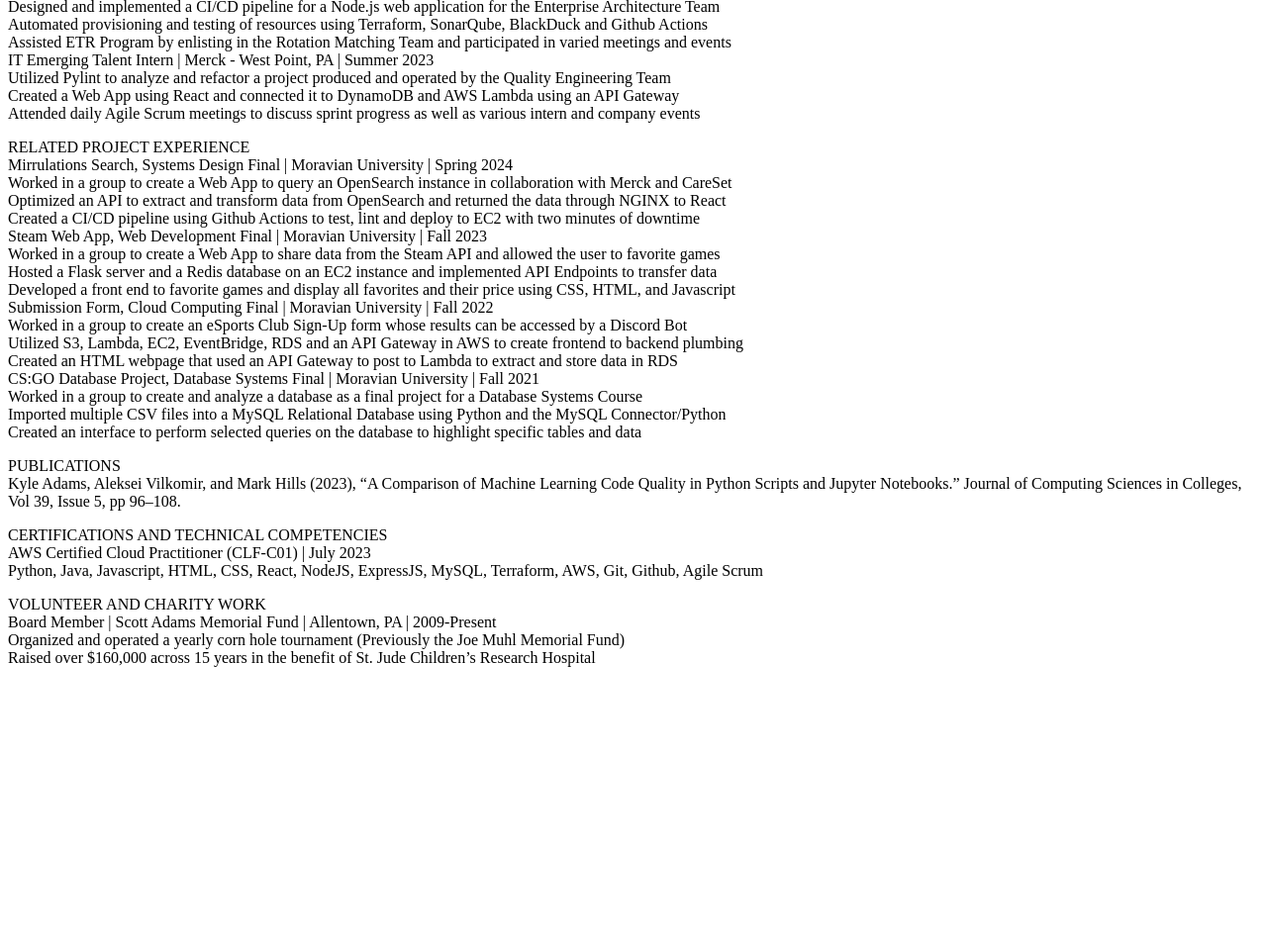
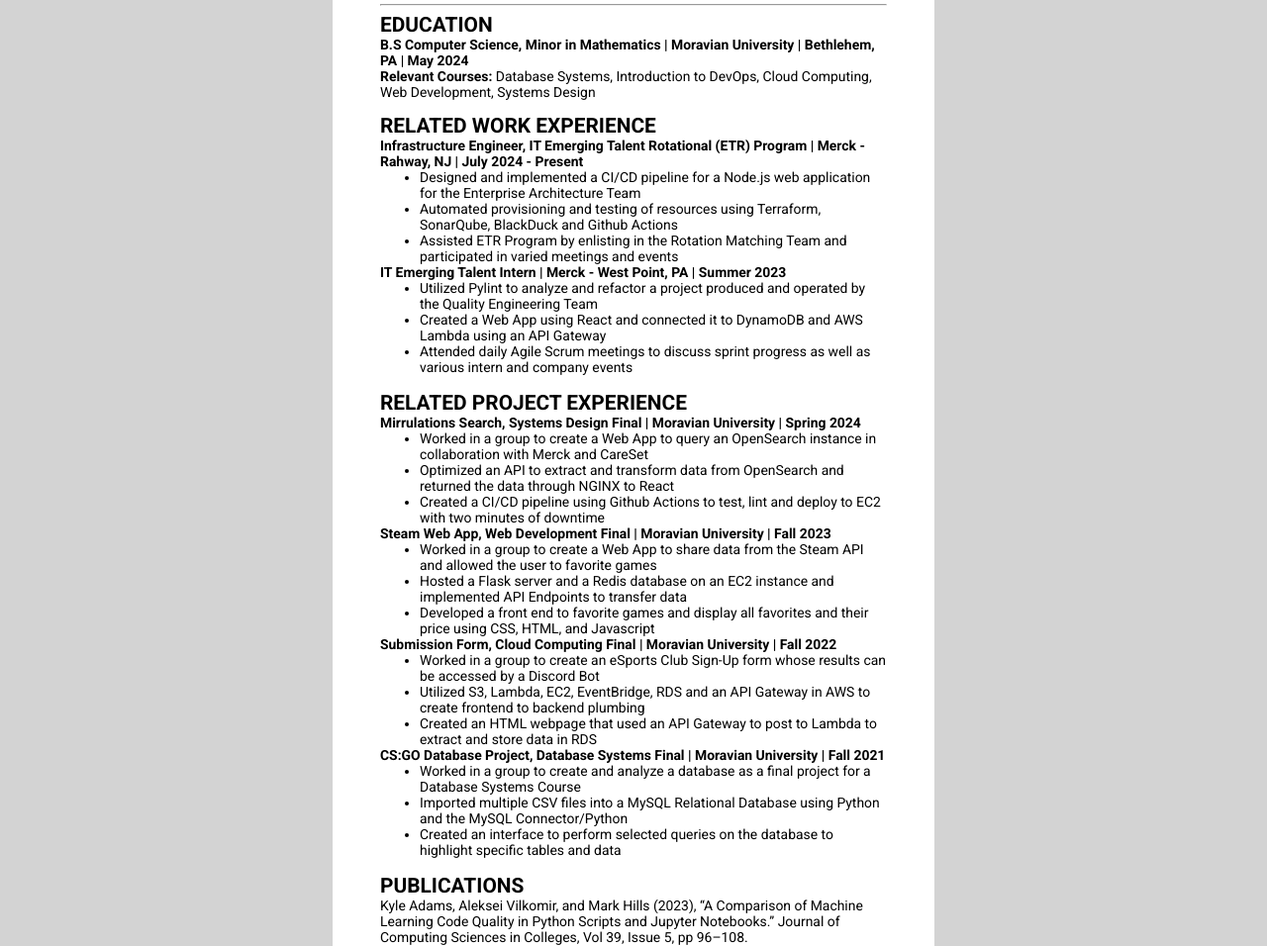
Before and after one commit to adams-k/adams-k.github.io, a plain HTML site: page index.html in a window 1280 px wide. Shown: the part 116-1072 px from the top of the page at 99% size. Before the commit the page ends 806 px from the top, so only its background shows below. Drawn offline with Linux system fonts and the light colour scheme.

Commit message:
Updated index.html to look like resume

```diff
--- a/index.html
+++ b/index.html
@@ -1,44 +1,86 @@
-<p>EDUCATION<br>
-B.S Computer Science, Minor in Mathematics | Moravian University | Bethlehem, PA | May 2024<br>
-Relevant Courses: Database Systems, Introduction to DevOps, Cloud Computing, Web Development, Systems Design</p>
+<!DOCTYPE html>
+<html lang="en">
+    <head>
+        <link rel="stylesheet" href="site.css">
+        <meta charset="utf-8">
+        <meta name="viewport" content="width=device-width, initial-scale=1.0">
+        <title>KYLE ADAMS</title>
+    </head>
+    <body>
+        <header>
+            <h1>KYLE ADAMS</h1>
+            Philadelphia, PA <br>
+            kyl.adams4@gmail.com || https://linkedin.com/in/kyleadams12/
+        </header><hr>
 
-<p>RELATED WORK EXPERIENCE<br>
-Infrastructure Engineer, IT Emerging Talent Rotational (ETR) Program | Merck - Rahway, NJ | July 2024 - Present<br>
-Designed and implemented a CI/CD pipeline for a Node.js web application for the Enterprise Architecture Team<br>
-Automated provisioning and testing of resources using Terraform, SonarQube, BlackDuck and Github Actions<br>
-Assisted ETR Program by enlisting in the Rotation Matching Team and participated in varied meetings and events<br>
-IT Emerging Talent Intern | Merck - West Point, PA | Summer 2023<br>
-Utilized Pylint to analyze and refactor a project produced and operated by the Quality Engineering Team<br>
-Created a Web App using React and connected it to DynamoDB and AWS Lambda using an API Gateway<br>
-Attended daily Agile Scrum meetings to discuss sprint progress as well as various intern and company events</p>
+        <h2>EDUCATION</h2>
 
-<p>RELATED PROJECT EXPERIENCE<br>
-Mirrulations Search, Systems Design Final | Moravian University | Spring 2024<br>
-Worked in a group to create a Web App to query an OpenSearch instance in collaboration with Merck and CareSet<br>
-Optimized an API to extract and transform data from OpenSearch and returned the data through NGINX to React<br>
-Created a CI/CD pipeline using Github Actions to test, lint and deploy to EC2 with two minutes of downtime<br>
-Steam Web App, Web Development Final | Moravian University | Fall 2023<br>
-Worked in a group to create a Web App to share data from the Steam API and allowed the user to favorite games<br>
-Hosted a Flask server and a Redis database on an EC2 instance and implemented API Endpoints to transfer data<br>
-Developed a front end to favorite games and display all favorites and their price using CSS, HTML, and Javascript<br>
-Submission Form, Cloud Computing Final | Moravian University | Fall 2022<br>
-Worked in a group to create an eSports Club Sign-Up form whose results can be accessed by a Discord Bot<br>
-Utilized S3, Lambda, EC2, EventBridge, RDS and an API Gateway in AWS to create frontend to backend plumbing<br>
-Created an HTML webpage that used an API Gateway to post to Lambda to extract and store data in RDS<br>
-CS:GO Database Project, Database Systems Final | Moravian University | Fall 2021<br>
-Worked in a group to create and analyze a database as a final project for a Database Systems Course<br>
-Imported multiple CSV files into a MySQL Relational Database using Python and the MySQL Connector/Python<br>
-Created an interface to perform selected queries on the database to highlight specific tables and data</p>
+        <b>B.S Computer Science, Minor in Mathematics | Moravian University | Bethlehem, PA | May 2024</b><br>
+        <b>Relevant Courses:</b> Database Systems, Introduction to DevOps, Cloud Computing, Web Development, Systems Design</p>
 
-<p>PUBLICATIONS<br>
-Kyle Adams, Aleksei Vilkomir, and Mark Hills (2023), &ldquo;A Comparison of Machine Learning Code Quality in Python Scripts and Jupyter Notebooks.&rdquo; Journal of Computing Sciences in Colleges, Vol 39, Issue 5, pp 96&ndash;108.</p>
+        <h2>RELATED WORK EXPERIENCE</h2>
 
-<p>CERTIFICATIONS AND TECHNICAL COMPETENCIES<br>
-AWS Certified Cloud Practitioner (CLF-C01) | July 2023<br>
-Python, Java, Javascript, HTML, CSS, React, NodeJS, ExpressJS, MySQL, Terraform, AWS, Git, Github, Agile Scrum</p>
+        <b>Infrastructure Engineer, IT Emerging Talent Rotational (ETR) Program | Merck - Rahway, NJ | July 2024 - Present</b>
+        <ul>
+            <li>Designed and implemented a CI/CD pipeline for a Node.js web application for the Enterprise Architecture Team</li>
+            <li>Automated provisioning and testing of resources using Terraform, SonarQube, BlackDuck and Github Actions</li>
+            <li>Assisted ETR Program by enlisting in the Rotation Matching Team and participated in varied meetings and events</li>
+        </ul>
 
-<p>VOLUNTEER AND CHARITY WORK<br>
-Board Member | Scott Adams Memorial Fund | Allentown, PA | 2009-Present<br>
-Organized and operated a yearly corn hole tournament (Previously the Joe Muhl Memorial Fund)<br>
-Raised over $160,000 across 15 years in the benefit of St. Jude Children&rsquo;s Research Hospital<br>
-</p>
+        <b>IT Emerging Talent Intern | Merck - West Point, PA | Summer 2023</b>
+        <ul>
+            <li>Utilized Pylint to analyze and refactor a project produced and operated by the Quality Engineering Team</li>
+            <li>Created a Web App using React and connected it to DynamoDB and AWS Lambda using an API Gateway</li>
+            <li>Attended daily Agile Scrum meetings to discuss sprint progress as well as various intern and company events</li>
+        </ul><br>
+
+        <h2>RELATED PROJECT EXPERIENCE</h2>
+
+        <b>Mirrulations Search, Systems Design Final | Moravian University | Spring 2024</b>
+        <ul>
+            <li>Worked in a group to create a Web App to query an OpenSearch instance in collaboration with Merck and CareSet</li>
+            <li>Optimized an API to extract and transform data from OpenSearch and returned the data through NGINX to React</li>
+            <li>Created a CI/CD pipeline using Github Actions to test, lint and deploy to EC2 with two minutes of downtime</li>
+        </ul>
+
+        <b>Steam Web App, Web Development Final | Moravian University | Fall 2023</b>
+        <ul>
+            <li>Worked in a group to create a Web App to share data from the Steam API and allowed the user to favorite games</li>
+            <li>Hosted a Flask server and a Redis database on an EC2 instance and implemented API Endpoints to transfer data</li>
+            <li>Developed a front end to favorite games and display all favorites and their price using CSS, HTML, and Javascript</li>
+        </ul>
+
+        <b>Submission Form, Cloud Computing Final | Moravian University | Fall 2022</b>
+        <ul>
+            <li>Worked in a group to create an eSports Club Sign-Up form whose results can be accessed by a Discord Bot</li>
+            <li>Utilized S3, Lambda, EC2, EventBridge, RDS and an API Gateway in AWS to create frontend to backend plumbing</li>
+            <li>Created an HTML webpage that used an API Gateway to post to Lambda to extract and store data in RDS</li>
+        </ul>
+
+        <b>CS:GO Database Project, Database Systems Final | Moravian University | Fall 2021</b>
+        <ul>
+            <li>Worked in a group to create and analyze a database as a final project for a Database Systems Course</li>
+            <li>Imported multiple CSV files into a MySQL Relational Database using Python and the MySQL Connector/Python</li>
+            <li>Created an interface to perform selected queries on the database to highlight specific tables and data</li>
+        </ul><br>
+
+        <h2>PUBLICATIONS</h2>
+
+        Kyle Adams, Aleksei Vilkomir, and Mark Hills (2023), &ldquo;A Comparison of Machine Learning Code Quality in Python Scripts and Jupyter Notebooks.&rdquo; Journal of Computing Sciences in Colleges, Vol 39, Issue 5, pp 96&ndash;108.</p>
+
+        <h2>CERTIFICATIONS AND TECHNICAL COMPETENCIES</h2>
+
+        <ul>
+            <li>AWS Certified Cloud Practitioner (CLF-C01) | July 2023</li>
+            <li>Python, Java, Javascript, HTML, CSS, React, NodeJS, ExpressJS, MySQL, Terraform, AWS, Git, Github, Agile Scrum</li>
+        </ul><br>
+
+        <h2>VOLUNTEER AND CHARITY WORK</h2>
+
+        <b>Board Member | Scott Adams Memorial Fund | Allentown, PA | 2009-Present</b>
+        <ul>
+            <li>Organized and operated a yearly corn hole tournament (Previously the Joe Muhl Memorial Fund)</li>
+            <li>Raised over $160,000 across 15 years in the benefit of St. Jude Children&rsquo;s Research Hospital</li>
+        </ul>
+    </body>
+</html>
--- /dev/null
+++ b/site.css
@@ -0,0 +1,31 @@
+@import url('https://fonts.googleapis.com/css2?family=Roboto:ital,wght@0,100;0,300;0,400;0,500;0,700;0,900;1,100;1,300;1,400;1,500;1,700;1,900&display=swap');
+
+html {
+    font-family: "Roboto";
+    background-color: lightgray;
+    font-size: .87em;
+}
+
+header {
+    text-align: center;
+}
+
+body {
+    text-align: left;
+    background-color: white;
+    width: 40vw;
+    height: min-content;
+    align-self: center;
+    padding: 48px;
+    margin: auto;
+    overflow-y: auto;
+}
+
+h1, h2 {
+    font-weight: bold;
+    margin: 0;
+}
+
+ul {
+    margin: 0;
+}
```
